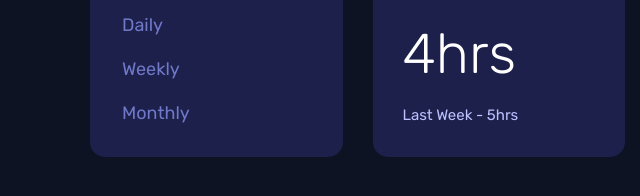
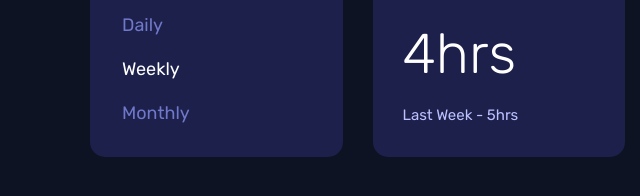
Before and after one commit to Mohammad-Eshtaiwi/Frontend-Mentor-Time-tracking-dashboard, a plain HTML site: page index.html in a window 1280 px wide. Shown: the part 512-708 px from the top of the page, 0-640 px from the left. Drawn offline with Linux system fonts and the light colour scheme.

Commit message:
active li

```diff
--- a/index.html
+++ b/index.html
@@ -28,7 +28,7 @@
           </div>
           <ul>
             <li>Daily</li>
-            <li>Weekly</li>
+            <li class="active">Weekly</li>
             <li>Monthly</li>
           </ul>
         </div>
--- a/style.scss
+++ b/style.scss
@@ -236,6 +236,7 @@ button {
         transition: color .35s ease-in-out;
         cursor: pointer;
 
+        &.active,
         &:hover {
           color: #fff;
         }
```
Also changed, not shown: style.css, 1 other file.
